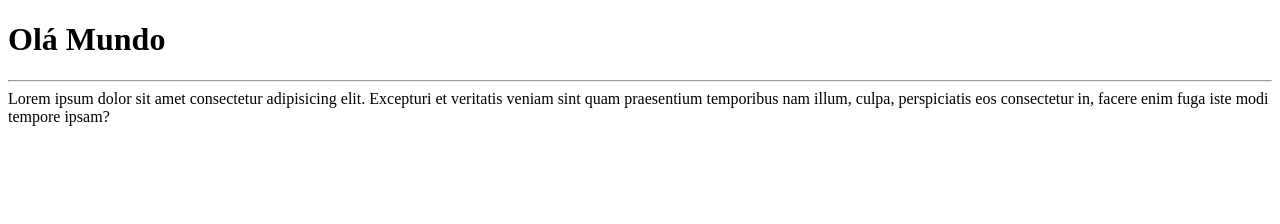
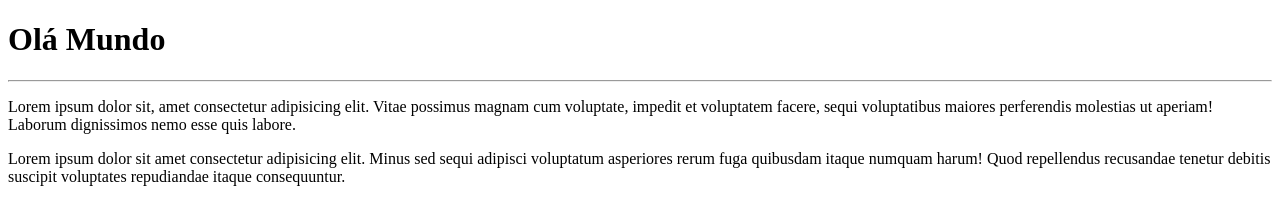
Before and after one commit to MpMorais24/Ol-_mundo, a plain HTML site: page Site-exemplo/index.html in a window 1280 px wide. Drawn offline with Linux system fonts and the light colour scheme.

Commit message:
Adicionei um novo paragrafo

```diff
--- a/Site-exemplo/index.html
+++ b/Site-exemplo/index.html
@@ -9,6 +9,7 @@
 
     <h1>Olá Mundo</h1>
            <hr>
-        Lorem ipsum dolor sit amet consectetur adipisicing elit. Excepturi et veritatis veniam sint quam praesentium temporibus nam illum, culpa, perspiciatis eos consectetur in, facere enim fuga iste modi tempore ipsam?
+        <p>Lorem ipsum dolor sit, amet consectetur adipisicing elit. Vitae possimus magnam cum voluptate, impedit et voluptatem facere, sequi voluptatibus maiores perferendis molestias ut aperiam! Laborum dignissimos nemo esse quis labore.</p>
+        <p>Lorem ipsum dolor sit amet consectetur adipisicing elit. Minus sed sequi adipisci voluptatum asperiores rerum fuga quibusdam itaque numquam harum! Quod repellendus recusandae tenetur debitis suscipit voluptates repudiandae itaque consequuntur.</p>
 </body>
 </html>
```
